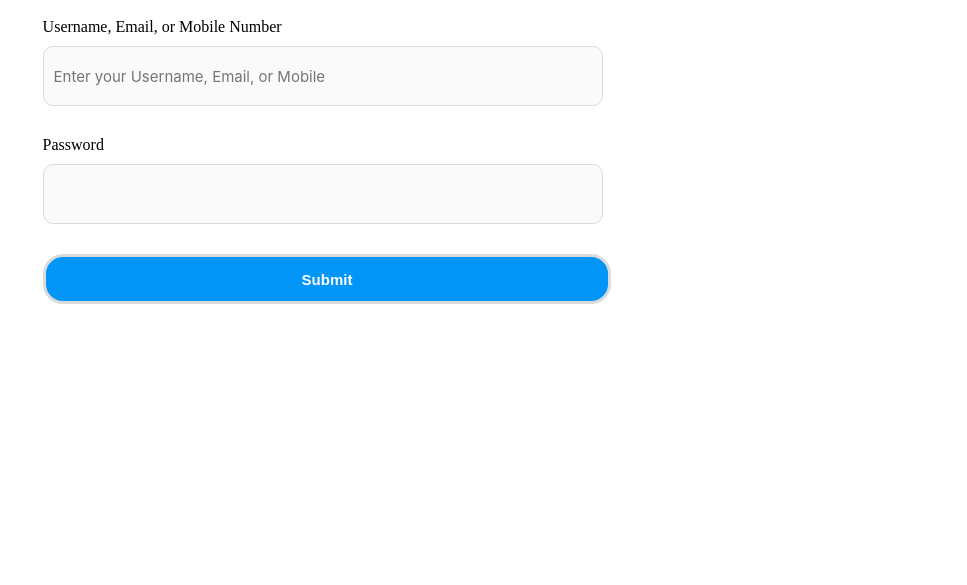
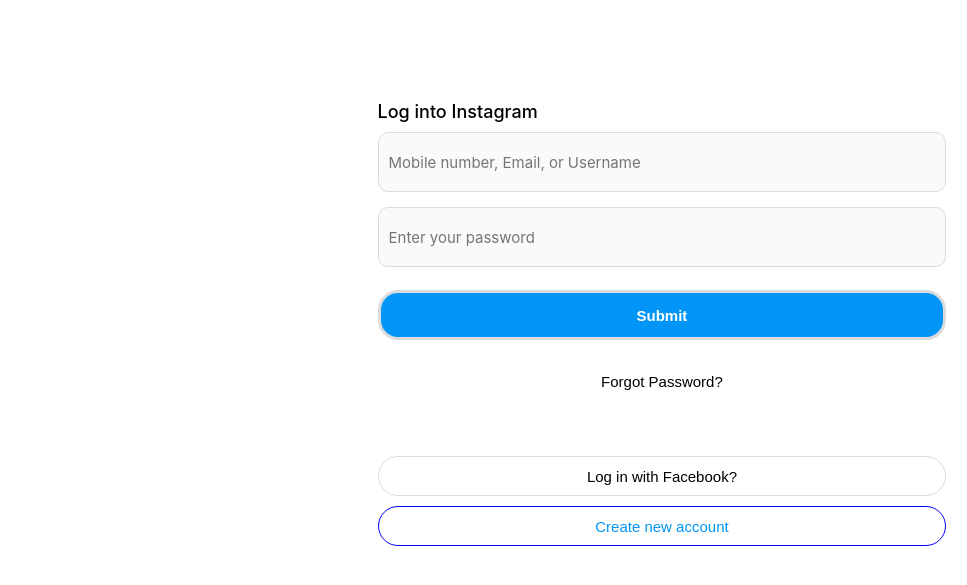
Before and after one commit to AakashDayma01/social_media_project, a Django app: page /login/ in a window 1280 px wide. Shown: the top 585 px of the page, without its empty margins (313-1280 px from the left). Run offline with Django 5.2, Linux system fonts and the light colour scheme.

Commit message:
Updated Login Page

```diff
--- a/apps/accounts/backends.py
+++ b/apps/accounts/backends.py
@@ -10,7 +10,6 @@
         identifier = kwargs.get('username')
         if not identifier:
             return None
-
         try:
             user = UserModel.objects.get(
                 Q(username__iexact=identifier) |
--- a/apps/accounts/forms.py
+++ b/apps/accounts/forms.py
@@ -3,6 +3,7 @@
 from django.core.validators import validate_email
 from django.core.exceptions import ValidationError
 from django.contrib.auth.forms import AuthenticationForm
+from django.contrib.auth import authenticate
 
 class CustomUserCreationForm(forms.ModelForm):
     password = forms.CharField(
@@ -51,23 +52,53 @@
             raise ValidationError("Enter your name.")
         return name
 
-class UniversalLoginForm(AuthenticationForm):
+class UniversalLoginForm(forms.Form):
     username = forms.CharField(
-        label="Username, Email, or Mobile Number",
+        label="",
+        required=False,
         widget=forms.TextInput(attrs={
-            'placeholder': 'Enter your Username, Email, or Mobile',
+            'placeholder': 'Mobile number, Email, or Username',
             'class': 'form-control'
         })
     )
 
-    def clean_username(self):
-        username = self.cleaned_data.get('username', '')
-        if username=="":
-            raise forms.ValidationError("Please enter a valid username. ")
-        return username
+    password = forms.CharField(
+        label="",
+        required=False,
+        widget=forms.PasswordInput(attrs={
+            'placeholder': 'Enter your password',
+            'class': 'form-control'
+        })
+    )
+    def __init__(self, request=None, *args, **kwargs):
+        self.request = request
+        super().__init__(*args, **kwargs)
 
-    def clean_password(self):
-        password = self.cleaned_data.get('password','')
-        if password == "":
-            raise ValidationError("Please enter a valid password. ")
-        return password
+    def clean(self):
+        username = self.cleaned_data.get('username', '').strip()
+        password = self.cleaned_data.get('password', '')
+
+        if password == "" and username == "":
+            raise ValidationError({"username": "Please enter a valid username.",
+                "password": "Please enter a valid password."})
+        if username == "" or password=="":
+            if username == "":
+                raise ValidationError({"username": "Please enter a valid username."})
+            elif password=="":
+                raise ValidationError({"password": "Please enter a valid password."})
+
+        if username and password:
+            self.user_cache = authenticate(
+                self.request,
+                username=username,
+                password=password
+            )
+
+            if self.user_cache is None:
+                raise ValidationError(
+                    "Invalid login credentials. Please try again."
+                )
+            else:
+                self.confirm_login_allowed(self.user_cache)
+
+        return self.cleaned_data
--- a/apps/accounts/urls.py
+++ b/apps/accounts/urls.py
@@ -1,10 +1,13 @@
 from django.urls import path
-from .views import register_view, login_view
+from .views import register_view, login_view, request_otp, verify_otp
 from django.contrib.auth import views as auth_views
 from .forms import UniversalLoginForm
 
 urlpatterns = [
     path('register/', register_view, name='register'),
     path('login/', login_view, name='login'),
-    path('login/profile', register_view, name='profile')
+    path('login/profile/', register_view, name='profile'),
+    path('request-otp/', request_otp, name='request_otp'),
+    path('verify-otp/', verify_otp, name='verify_otp'),
+
 ]
--- a/apps/accounts/views.py
+++ b/apps/accounts/views.py
@@ -8,6 +8,10 @@
 from django.conf import settings
 from .forms import UniversalLoginForm
 
+from django.contrib import messages
+from django.core.mail import send_mail
+from django.contrib.auth import get_user_model
+from .models import PasswordResetOTP
 
 def register_view(request):
     if request.method == 'POST':
@@ -42,7 +46,7 @@
                 if request.headers.get('x-requested-with') == 'XMLHttpRequest':
                     return JsonResponse({
                         'success': True,
-                        'redirect_url': settings.LOGIN_REDIRECT_URL
+                        'redirect_url': 'profile/'
                     })
                 return redirect(settings.LOGIN_REDIRECT_URL)
 
@@ -55,3 +59,66 @@
         form = UniversalLoginForm()
 
     return render(request, 'accounts/login.html', {'form': form})
+
+
+
+def request_otp(request):
+    User = get_user_model()
+    if request.method == 'POST':
+        email = (request.POST.get('email') or '').strip()
+
+        if not email:
+            return render(
+                request,
+                'accounts/request_otp.html',
+                {'custom_error_message': "Please enter an email address."}
+            )
+
+        try:
+            user = User.objects.get(email=email)
+            otp_obj = PasswordResetOTP.generate_otp(user)
+            send_mail(
+                'Your Password Reset OTP',
+                f'Your OTP code is {otp_obj.otp}. It expires in 5 minutes.',
+                settings.DEFAULT_FROM_EMAIL,
+                [email],
+                fail_silently=False,
+            )
+            request.session['reset_email'] = email
+            return redirect('verify_otp')
+        except User.DoesNotExist:
+            return render(
+                request,
+                'accounts/request_otp.html',
+                {'custom_error_message': "No user found with this email."}
+            )
+
+    return render(request, 'accounts/request_otp.html')
+
+
+def verify_otp(request):
+    email = request.session.get('reset_email')
+    if not email:
+        return redirect('accounts/request_otp')
+
+    if request.method == 'POST':
+        otp_entered = request.POST.get('otp')
+        new_password = request.POST.get('new_password')
+
+        try:
+            user = User.objects.get(email=email)
+            otp_record = PasswordResetOTP.objects.filter(user=user, otp=otp_entered).first()
+
+            if otp_record and otp_record.is_valid():
+                user.set_password(new_password)
+                user.save()
+                otp_record.delete()
+                del request.session['reset_email'] # Clean up session
+                messages.success(request, "Password reset successful!")
+                return redirect('login') # Redirect to your login page
+            else:
+                messages.error(request, "Invalid or expired OTP.")
+        except User.DoesNotExist:
+            messages.error(request, "An error occurred.")
+
+    return render(request, 'accounts/verify_otp.html')
--- /dev/null
+++ b/static/accounts/css_files/login.css
@@ -0,0 +1,135 @@
+#form-div{
+    width: 45%;
+    margin-top: 8%;
+    margin-left: 54%;
+    justify-content: center;
+    background-color: #ffffff;
+    box-sizing: border-box;
+}
+
+#login_button{
+    padding: 8px 20px;
+    border: 1px solid #dbdbdb;
+    border-radius: 20px;
+    font-weight: bold;
+    cursor: pointer;
+    background-color: white;
+    width: 100%;
+    height: 45px;
+}
+
+.form-group{
+    margin-bottom: 0px;
+    display: flex;
+    flex-direction: column;
+    margin-right: 5px;
+    width: 100%;
+}
+
+#submit_button{
+    padding: 8px 20px;
+    border: none;
+    margin-top: 18px;
+    background-color: #0095f6;
+    color: white;
+    border: 3px solid #dbdbdb;
+    border-radius: 20px;
+    font-size: 15px;
+    font-weight: bold;
+    cursor: pointer;
+    height: 50px;
+    width: 100%;
+}
+
+.error{
+    color: red;
+    font-size: 13px;
+}
+
+.labels{
+
+    margin-bottom: 5px;
+}
+
+.form-group input {
+    margin-top: 5px;
+    padding-left: 10px;
+    margin-bottom: 5px;
+    border: 1px solid #dbdbdb;
+    border-radius: 10px;
+    background-color: #fafafa;
+    font-family: -apple-system, BlinkMacSystemFont, "Segoe UI", Roboto, sans-serif;
+    font-size: 14px;
+    box-sizing: border-box;
+    width: 100%;
+    height: 60px;
+    font-size: 15px;
+}
+
+
+#forgot-button{
+    padding: 8px 20px;
+    border: none;
+    background-color: white;
+    color: black;
+    border-radius: 20px;
+    font-size: 15px;
+    font-weight: 500;
+    cursor: pointer;
+    height: 50px;
+    width: 100%;
+    transition: color 0.2s ease-in-out;
+
+}
+
+#forgot-button:hover {
+    background-color: #f2f2f2;
+}
+
+
+#heading-label{
+    font-family: -apple-system, BlinkMacSystemFont, "Segoe UI", Roboto, sans-serif;
+    font-weight: 500;
+    font-size: 18px;
+}
+
+
+#facebook-button{
+    padding: 8px 20px;
+    border: 1px solid #dbdbdb;
+    background-color: white;
+    color: black;
+    border-radius: 20px;
+    font-size: 15px;
+    font-weight: 500;
+    cursor: pointer;
+    height: 40px;
+    width: 100%;
+    transition: color 0.2s ease-in-out;
+    margin-top: 50px;
+
+}
+
+#facebook-button:hover {
+    background-color: #f2f2f2;
+}
+
+#register-button{
+    padding: 8px 20px;
+    border: 1px solid blue;
+    background-color: white;
+    color: #0095f6;
+    border-radius: 20px;
+    font-size: 15px;
+    font-weight: 500;
+    cursor: pointer;
+    height: 40px;
+    width: 100%;
+    transition: color 0.2s ease-in-out;
+    margin-top: 10PX;
+
+}
+
+#register-button:hover {
+    background-color: #f2f2f2;
+}
--- a/static/accounts/css_files/registration_page.css
+++ b/static/accounts/css_files/registration_page.css
@@ -2,7 +2,11 @@
     width: 45%;
     margin: auto;
     padding: 10px;
+    justify-content: center;
+    background-color: #ffffff;
+    box-sizing: border-box;
 }
+
 #login_button{
     padding: 8px 20px;
     border: 1px solid #dbdbdb;
@@ -12,14 +16,21 @@
     background-color: white;
     width: 100%;
     height: 45px;
+    transition: color 0.2s ease-in-out;
+}
+
+#login_button:hover {
+    background-color: #f2f2f2;
 }
 
 .form-group{
     margin-bottom: 15px;
     display: flex;
     flex-direction: column;
-    max-width: 350px;
+    margin-right: 5px;
+    width: 100%;
 }
+
 #submit_button{
     padding: 8px 20px;
     border: none;
@@ -53,8 +64,8 @@
     background-color: #fafafa;
     font-family: -apple-system, BlinkMacSystemFont, "Segoe UI", Roboto, sans-serif;
     font-size: 14px;
-    box-sizing: border-box; /* Ensures padding doesn't affect width */
-    width: 160%;
+    box-sizing: border-box;
+    width: 100%;
     height: 60px;
     font-size: 15px;
 }
--- /dev/null
+++ b/static/accounts/js_files/login.js
@@ -0,0 +1,41 @@
+document.getElementById('login-form').addEventListener('submit', function(e){
+    e.preventDefault();
+    let form = this;
+    let formData = new FormData(form)
+    document.querySelectorAll('.error').forEach(span => span.textContent = '')
+    const csrfToken = form.querySelector('[name=csrfmiddlewaretoken]').value;
+    fetch(form.action || window.location.href,{
+    method: 'post',
+    body: formData,
+    headers: {
+        'X-Requested-With': 'XMLHttpRequest',
+        'X-CSRFToken': csrfToken
+    }
+    })
+    .then(response => response.json().then(data => ({status: response.status,body:data})))
+    .then(res =>{
+    if (res.status === 200 && res.body.success){
+        window.location.href = res.body.redirect_url;
+    }else{
+        let errors = res.body.errors
+        for (let fieldName in errors){
+            let errorMessage =  errors[fieldName][0].message;
+
+            if (fieldName === '__all__'){
+                document.getElementById('non-field-errors').textContent = errorMessage;
+            }else{
+                let errorSpan = document.getElementById(`error_${fieldName}`);
+                if (errorSpan) {
+                    errorSpan.textContent = errorMessage;
+                }
+            }
+        }
+    }
+    })
+    .catch(error => console.log('Error:', error));
+});
+
+
+function go_to_register(){
+    window.location.href = "http://127.0.0.1:8000/register/"
+}
--- a/templates/accounts/login.html
+++ b/templates/accounts/login.html
@@ -1,6 +1,12 @@
 {% load static %}
-<link rel="stylesheet" href="{% static 'accounts/css_files/registration_page.css' %}">
+<head>
+    <link rel="icon" href="data:,">
+    <link rel="stylesheet" href="{% static 'accounts/css_files/login.css' %}">
+    <script src="{% static 'accounts/js_files/login.js' %}" defer></script>
+</head>
 <div id="form-div">
+<label id="heading-label">Log into Instagram</label>
+
 <form method="post" novalidate id="login-form" >
     {% csrf_token %}
 
@@ -17,46 +23,10 @@
 
     <button id="submit_button" type="submit">Submit</button>
 </form>
+
+
+<button id="forgot-button" >Forgot Password?</button>
+<button id="facebook-button" >Log in with Facebook?</button>
+<button id="register-button" onclick="go_to_register()">Create new account</button>
+
 </div>
-
-<script>
-
-    document.getElementById('login-form').addEventListener('submit', function(e){
-       e.preventDefault();
-       let form = this;
-       let formData = new FormData(form)
-       document.querySelectorAll('.error').forEach(span => span.textContent = '')
-       const csrfToken = form.querySelector('[name=csrfmiddlewaretoken]').value
-       fetch(form.action || window.location.href,{
-        method: 'post',
-        body: formData,
-        headers: {
-            'X-Request-With': 'XMLHttpRequest',
-            'X-CSRFToken': csrfToken
-        }
-       })
-       .then(response => response.json().then(data => ({status: response.status,body:data})))
-       .then(res =>{
-        if (res.status === 200 && res.body.success){
-            window.location.href = 'res.body.redirect_url';
-        }else{
-            let errors = res.body.errors
-            console.log('error',errors)
-            for (let fieldName in errors){
-                let errorMessage =  errors[fieldName][0].message;
-
-                if (fieldName === '__all__'){
-                    document.getElementById('non-field-errors').textContent = errorMessage;
-                }else{
-                    let errorSpan = document.getElementById(`error_${fieldName}`);
-                    if (errorSpan) {
-                        errorSpan.textContent = errorMessage;
-                    }
-                }
-            }
-        }
-       })
-       .catch(error => console.log('Error:', error));
-    });
-
-</script>
```
Also changed, not shown: apps/accounts/models.py (+18 -0 lines), config/settings/base.py (+13 -0 lines), static/accounts/js_files/register.js (added, +38 -0 lines), templates/accounts/registration.html (+4 -43 lines), templates/accounts/request_otp.html (added, +16 -0 lines), templates/accounts/verify_otp.html (added, +10 -0 lines), apps/accounts/migrations/0002_passwordresetotp.py (added).
